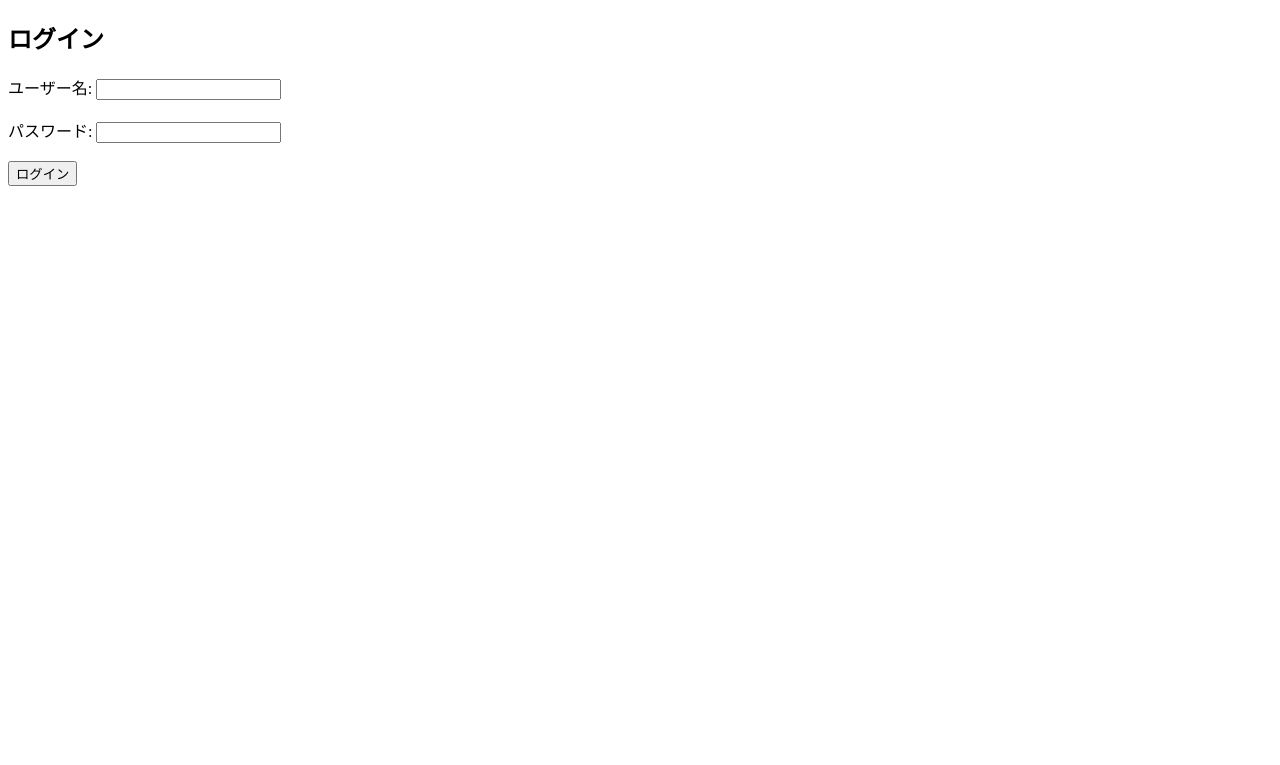
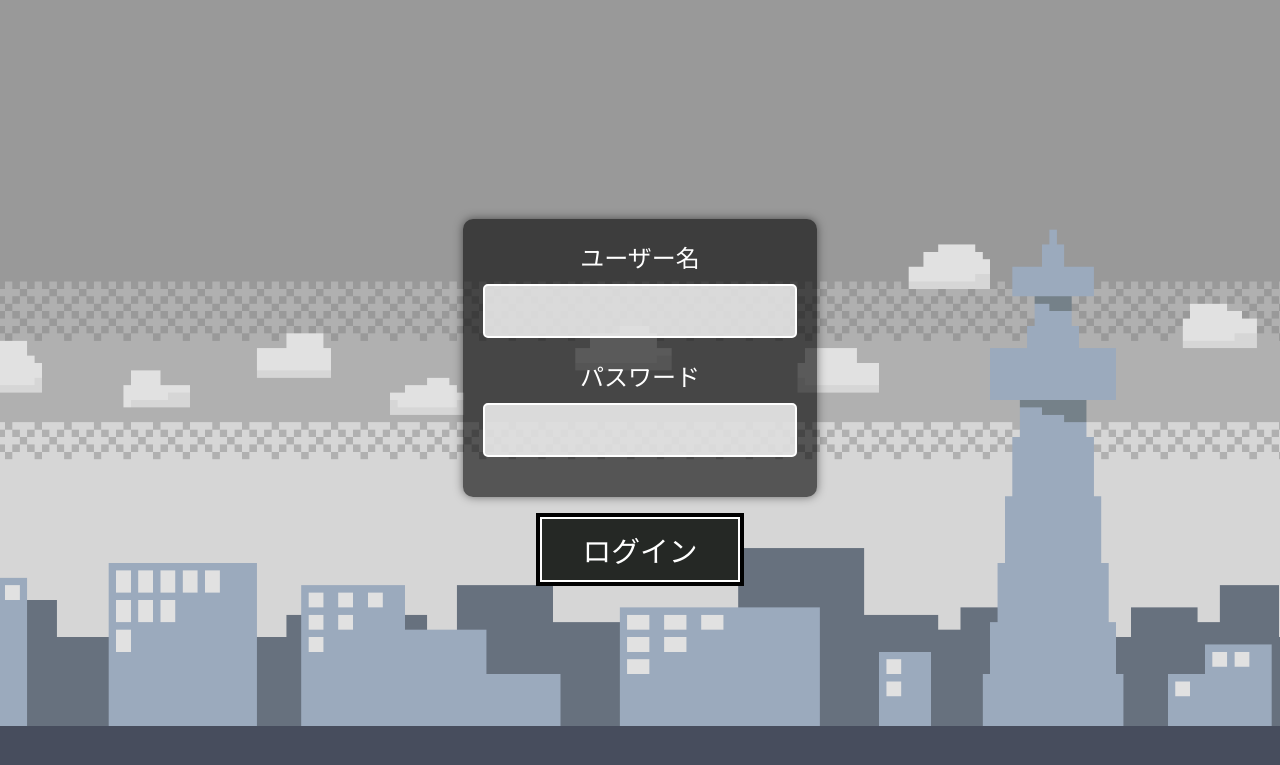
Before and after one commit to s1f10220290/game-development, a Flask app: page /login in a window 1280 px wide. Shown: the top 765 px of the page. Run offline with Flask 3, Linux system fonts and the light colour scheme; some web fonts are replaced.

Commit message:
ログイン画面html,css変更

```diff
--- a/my_flask_app/templates/login.html
+++ b/my_flask_app/templates/login.html
@@ -3,18 +3,135 @@
 <head>
     <meta charset="UTF-8">
     <title>ログイン</title>
+
+    <style>
+        @font-face {
+            font-family: 'misaki_mincho';
+            src: url('fonts/misaki_mincho.ttf') format('truetype');
+            font-weight: 400;
+            font-style: normal;
+        }
+        @font-face {
+            font-family: 'misaki_gothic';
+            src: url('fonts/misaki_gothic.ttf') format('truetype');
+            font-weight: 400;
+            font-style: normal;
+        }
+        @font-face {
+            font-family: 'misaki_gothic_2nd';
+            src: url('fonts/misaki_gothic_2nd.ttf') format('truetype');
+            font-weight: 400;
+            font-style: normal;
+        }
+
+        body {
+            background-image: url('illustration/home.png');
+            background-size: cover;
+            background-position: center;
+            background-repeat: no-repeat;
+            font-family: 'misaki_gothic_2nd', Arial, sans-serif;
+            text-align: center;
+            margin: 0;
+            padding: 0;
+            height: 100vh;
+            display: flex;
+            justify-content: center;
+            align-items: center;
+            animation: fadeIn 1s ease-in, slideBackground 20s linear infinite;
+        }
+
+        .container {
+            display: flex;
+            flex-direction: column;
+            justify-content: center;
+            align-items: center;
+            height: 50%;
+            width: 100%;
+        }
+
+        form {
+            display: flex;
+            flex-direction: column;
+            align-items: center;
+            background-color: rgba(0, 0, 0, 0.6);
+            padding: 20px;
+            border-radius: 10px;
+            box-shadow: 0 0 10px rgba(0, 0, 0, 0.5);
+        }
+
+        label {
+            color: white;
+            font-size: 1.5em;
+            margin-bottom: 10px;
+        }
+
+        input {
+            width: 300px; /* 入力欄の幅を広げる */
+            height: 40px; /* 入力欄の高さを大きくする */
+            font-size: 1.2em;
+            padding: 5px;
+            margin-bottom: 20px;
+            border: 2px solid white;
+            border-radius: 5px;
+            background-color: rgba(255, 255, 255, 0.8);
+        }
+
+        button {
+            font-family: 'misaki_gothic', sans-serif;
+            padding: 10px 20px;
+            font-size: 1.8em;
+            background-color: #252825;
+            color: white;
+            border: 2px solid white;
+            box-shadow: 0 0 0 4px black;
+            border-radius: 0;
+            cursor: pointer;
+            transition: transform 0.3s ease, background-color 0.3s ease;
+            width: 200px;
+            margin-top: 20px;
+        }
+
+        button:hover {
+            transform: scale(1.1);
+        }
+
+        button:active {
+            transform: scale(0.95);
+        }
+
+        /* フェードイン */
+        @keyframes fadeIn {
+            30% {
+                opacity: 0;
+            }
+            100% {
+                opacity: 1;
+            }
+        }
+
+        @keyframes slideBackground {
+            0% {
+                background-position: 0 0;
+            }
+            100% {
+                background-position: 100% 0;
+            }
+        }
+    </style>
 </head>
 <body>
-    <h2>ログイン</h2>
-    <form method="POST" action="{{ url_for('login') }}">
-        <label for="username">ユーザー名:</label>
-        <input type="text" id="username" name="username" required><br><br>
-        <label for="password">パスワード:</label>
-        <input type="password" id="password" name="password" required><br><br>
+    <div class="container">
+        <form method="POST" action="{{ url_for('login') }}">
+            <label for="username">ユーザー名</label>
+            <input type="text" id="username" name="username" required>
+            <label for="password">パスワード</label>
+            <input type="password" id="password" name="password" required>
+        </form>
+
         <button type="submit">ログイン</button>
-    </form>
-    {% if error %}
-        <p style="color: red;">{{ error }}</p>
-    {% endif %}
+        {% if error %}
+            <p style="color: red;">{{ error }}</p>
+        {% endif %}
+    </div>
 </body>
 </html>
```
